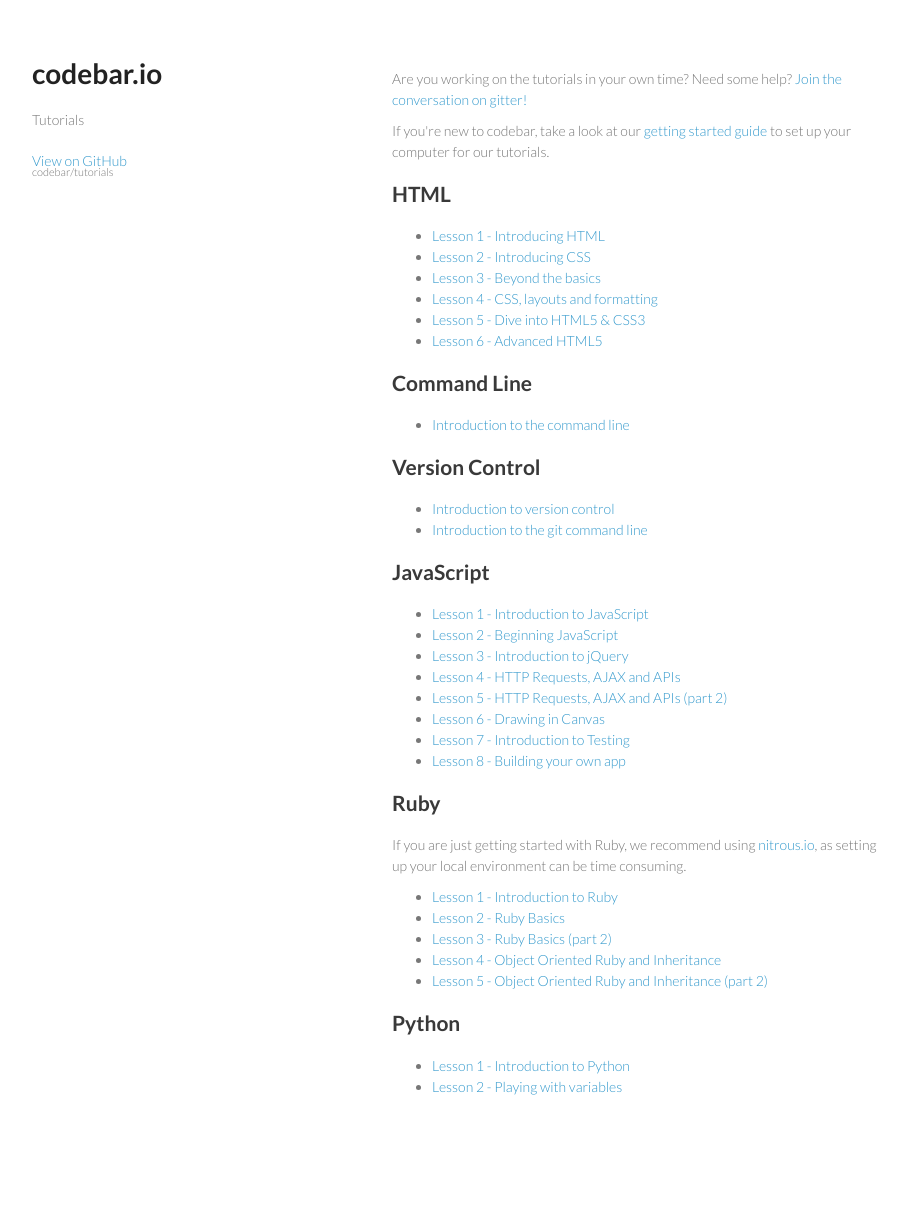
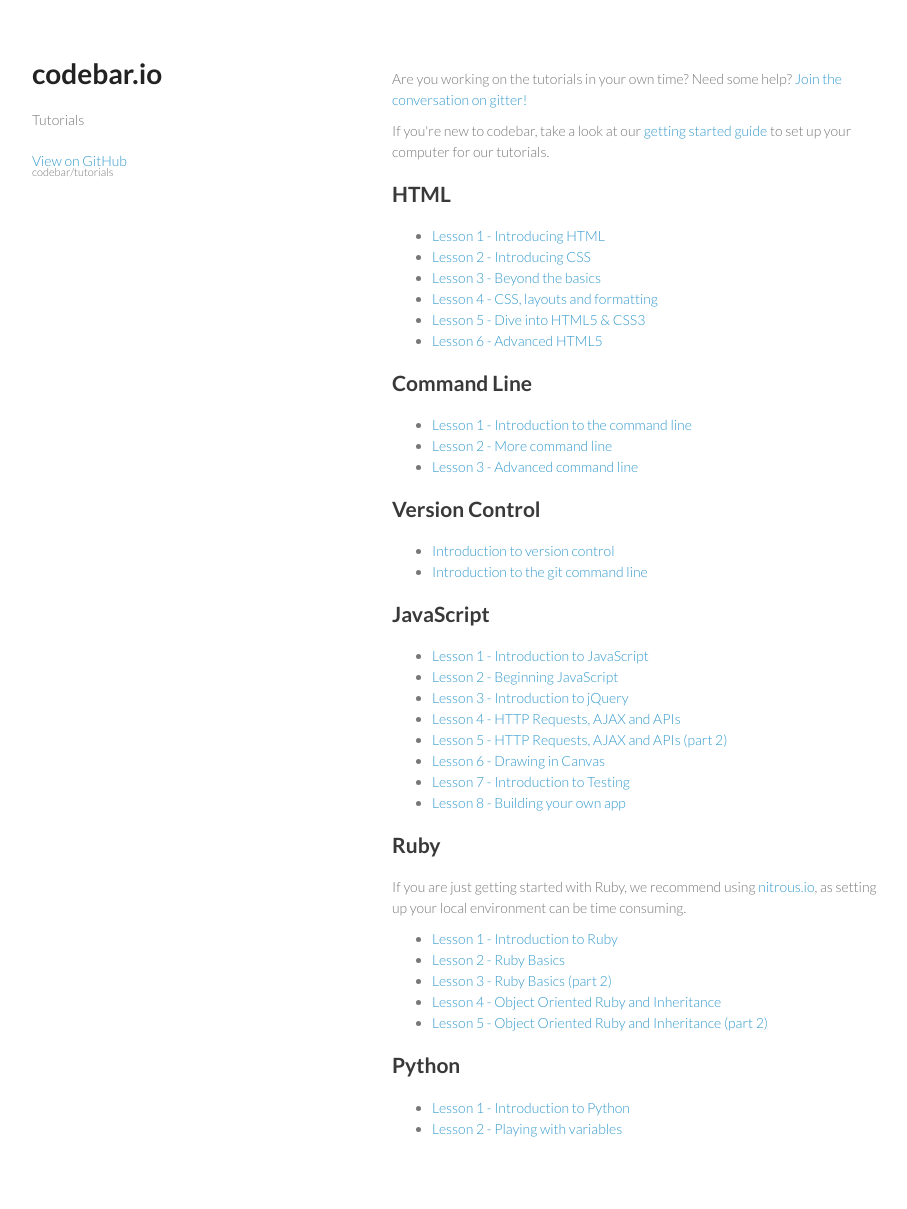
Before and after one commit to codebar/tutorials, a Jekyll site: the page index.html, which Jekyll copies as it is, in a window 1280 px wide. Shown: the whole page, without its empty margins (178-1085 px from the left). Built offline with Jekyll 4.4.1, drawn with Linux system fonts in a browser that asks for light colours; Markdown is read by kramdown in place of the engine named in the settings; before the commit the page ends 1167 px from its top, so only the background shows below that.

Commit message:
adding folder and file for more command line and advanced command line tutorials

```diff
--- a/index.html
+++ b/index.html
@@ -38,7 +38,9 @@
 
           <h2>Command Line</h2>
           <ul>
-            <li><a href="command-line/introduction/tutorial.html">Introduction to the command line</a></li>
+            <li><a href="command-line/introduction/tutorial.html">Lesson 1 - Introduction to the command line</a></li>
+            <li><a href="command-line/command-line/tutorial.html">Lesson 2 - More command line</a></li>
+            <li><a href="command-line/advanced-command-line/tutorial.html">Lesson 3 - Advanced command line</a></li>
           </ul>
 
           <h2>Version Control</h2>
```
Also changed, not shown: command-line/advanced-command-line/tutorial.md (added, +4 -0 lines), command-line/command-line/tutorial.md (added, +6 -0 lines).
